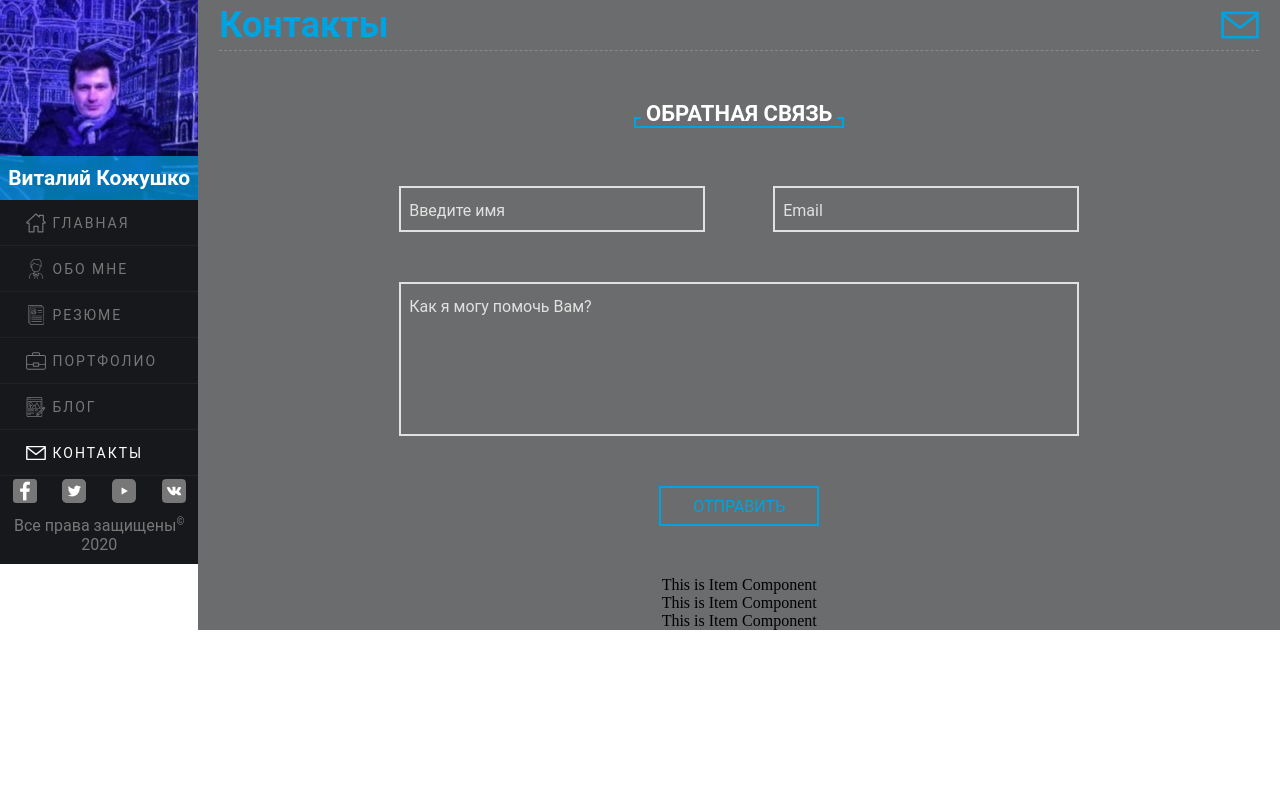
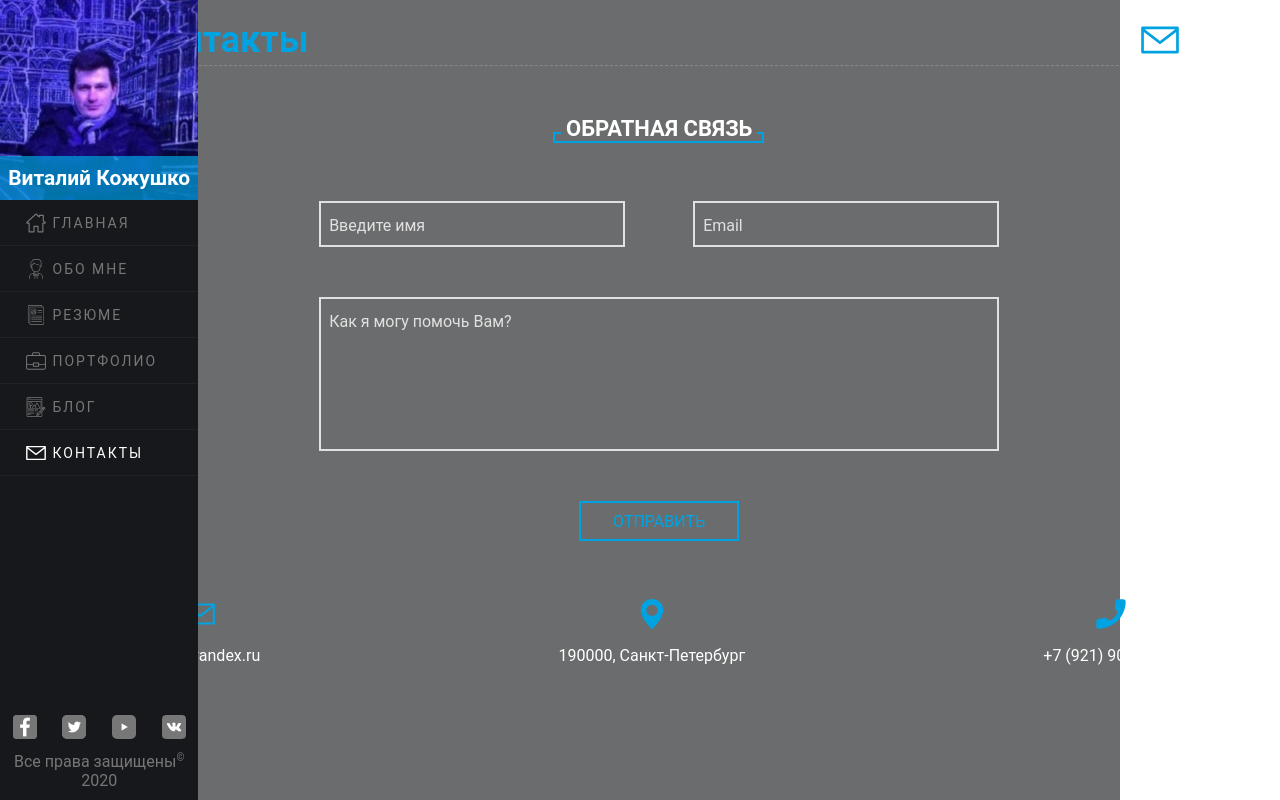
Before and after one commit to pilotvitalik/old_portfolio_part_2, a React (Create React App) app: page /contacts in a window 1280 px wide. Built offline with nearby package versions, Linux system fonts and the light colour scheme.

Commit message:
completed making component Contact; creating layout component About

```diff
--- a/src/app.module.css
+++ b/src/app.module.css
@@ -3,7 +3,7 @@
 	flex-direction: column;
 	position: relative;
 	width: 100%;
-	height: auto;
+	height: 100%;
 }
 @media (min-width: 768px){
 	.wrapper{
--- a/src/components/Content/Contact/OtherContacts/Item/Item.js
+++ b/src/components/Content/Contact/OtherContacts/Item/Item.js
@@ -1,9 +1,22 @@
 import React from 'react';
+import style from './item.module.css';
 
 class Item extends React.Component{
+	constructor(props){
+		super(props);
+		this.state = {
+			image: this.props.value.img,
+			alt: this.props.value.titleImg,
+			showTxt: this.props.value.contact,
+		};
+	}
+
 	render(){
 		return(
-			<p>This is Item Component</p>
+			<div className={ style.itemContact }>
+				<img src={ this.state.image } alt={ this.state.alt }/>
+				<p>{ this.state.showTxt }</p>
+			</div>
 		);
 	}
 };
--- /dev/null
+++ b/src/components/Content/Contact/OtherContacts/Item/item.module.css
@@ -0,0 +1,29 @@
+.itemContact{
+	display: flex;
+	flex-direction: column;
+	justify-content: space-around;
+	align-items: center;
+	position: relative;
+	width: 95%;
+	height: 82px;
+}
+.itemContact img{
+	display: block;
+	position: relative;
+	width: 30px;
+	height: auto;
+}
+.itemContact p{
+	display: inline-block;
+	position: relative;
+	width: auto;
+	height: auto;
+	color: #fff;
+	font-family: 'Roboto', sans-serif;
+	font-size: 16px;
+}
+@media (min-width: 768px){
+	.itemContact{
+		width: auto;
+	}
+}
--- a/src/components/Content/Contact/OtherContacts/OtherContacts.module.css
+++ b/src/components/Content/Contact/OtherContacts/OtherContacts.module.css
@@ -0,0 +1,24 @@
+.otherContacts{
+	display: flex;
+	flex-direction: column;
+	position: relative;
+	width: 100%;
+	height: auto;
+}
+@media (min-width: 768px){
+	.otherContacts{
+		flex-direction: row;
+		flex-wrap: nowrap;
+		justify-content: space-between;
+	}
+}
+@media (min-width: 992px){
+	.otherContacts{
+		width: 95%;
+	}
+}
+@media (min-width: 1200px){
+	.otherContacts{
+		width: 1040px;
+	}
+}
--- a/src/components/Content/Contact/Title/title.module.css
+++ b/src/components/Content/Contact/Title/title.module.css
@@ -5,6 +5,7 @@
 	align-items: center;
 	width: 98%;
 	height: 50px;
+	margin-top: 15px;
 	border-bottom: 1px dashed rgba(255, 255, 255, 0.2) ;
 }
 .title h3{
--- a/src/components/Content/Contact/contact.module.css
+++ b/src/components/Content/Contact/contact.module.css
@@ -4,6 +4,6 @@
 	align-items: center;
 	position: relative;
 	width: 100%;
-	height: auto;
+	height: 100%;
 	background: #6B6C6D;
 }
--- a/src/components/Content/Content.module.css
+++ b/src/components/Content/Content.module.css
@@ -2,7 +2,7 @@
 .wrapper>div{
 	display: block;
 	position: relative;
-	width: 85.2%;
+	width: 100%;
 	height: 100%;
 	background: transparent;
 }
@@ -63,6 +63,12 @@
 .wrapper>p:last-child{
 	display: none;
 }
+@media (min-width: 768px){
+	.wrapper,
+	.wrapper>div{
+		width: 85.2%;
+	}
+}
 @media (min-width: 992px){
 	.mobNav{
 		display: none;
--- a/src/components/Navbar/Navbar.module.css
+++ b/src/components/Navbar/Navbar.module.css
@@ -1,5 +1,5 @@
 .leftNavbar{
-	display: flex;
+	display: none;
 	flex-direction: column;
 	position: absolute;
 	width: 201px;
@@ -9,6 +9,7 @@
 }
 @media (min-width: 768px){
 	.leftNavbar{
+		display: flex;
 		width: 200px;
 		position: relative;
 	}
```
